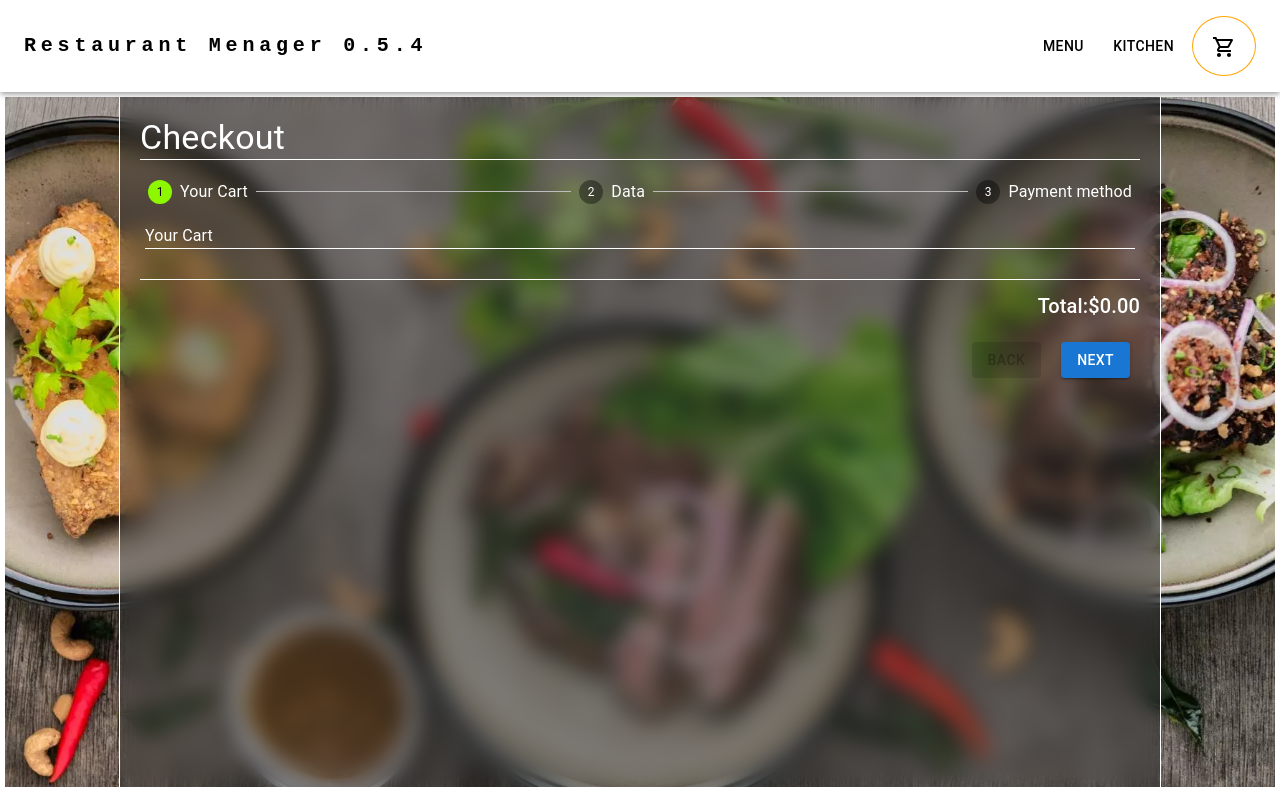
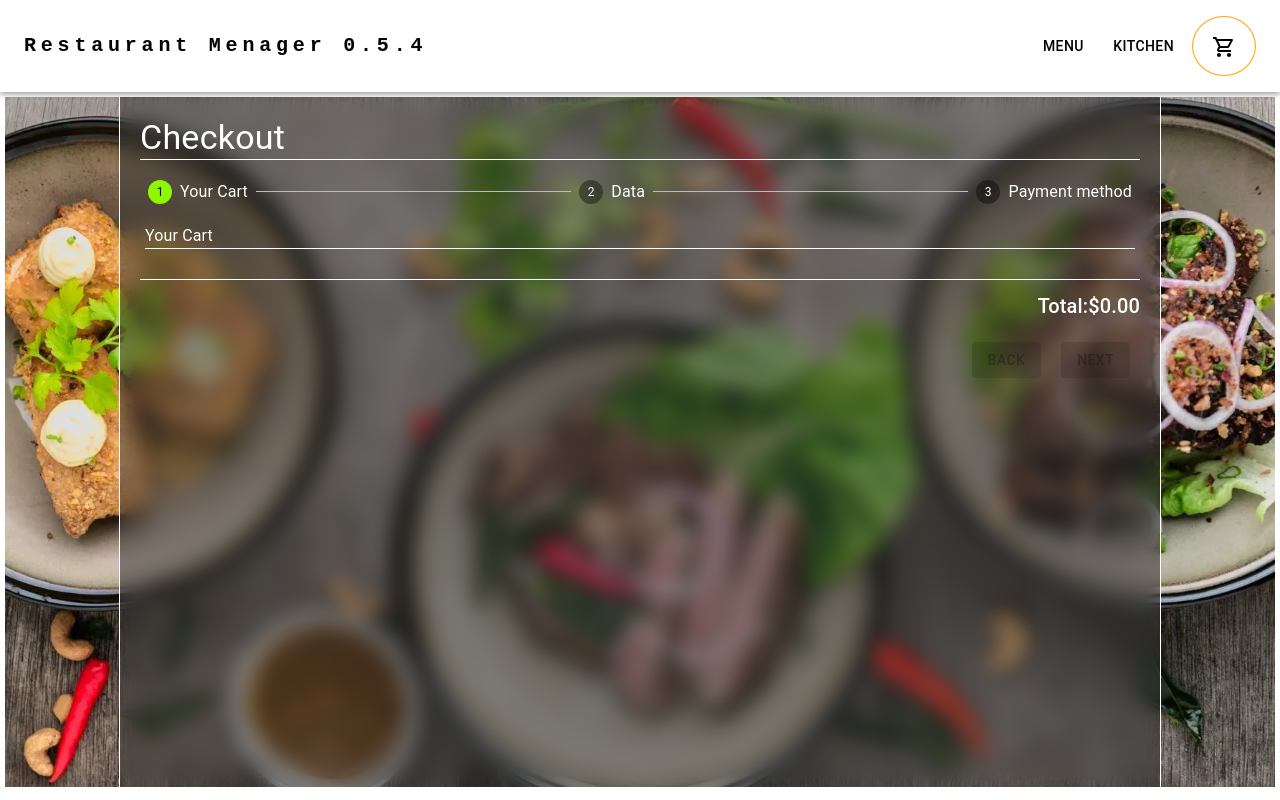
Before and after one commit to PaweLewoniewski/r-manager-app, a React (Vite) app: page /cart in a window 1280 px wide. Built offline with nearby package versions, Linux system fonts and the light colour scheme.

Commit message:
cart_btn

```diff
--- a/src/views/CartStep/CartStep.tsx
+++ b/src/views/CartStep/CartStep.tsx
@@ -4,7 +4,6 @@ import styled from "styled-components";
 import { CardCart } from "../../components/CartCard/CartCard";
 import { useShoppingCart } from "../../context/ShoppingCartContext";
 import { formatCurrency } from "../../utilities/formatCurrency";
-// import shopStoreItems from "../data/database.json";
 import { pageHelper } from "../../queries/queryHelper";
 
 export const CartStep = () => {
--- a/src/views/Checkout/Checkout.tsx
+++ b/src/views/Checkout/Checkout.tsx
@@ -10,6 +10,7 @@ import styled from "styled-components";
 import { CartStep } from "../CartStep/CartStep";
 import { DataStep } from "../DataStep/DataStep";
 import { PaymentStep } from "../PaymentStep/PaymentStep";
+import { useShoppingCart } from "../../context/ShoppingCartContext";
 
 function getSteps() {
   return ["Your Cart", "Data", "Payment method"];
@@ -31,6 +32,7 @@ function getStepContent(step: number) {
 export const Checkout = () => {
   const [activeStep, setActiveStep] = React.useState(0);
   const steps = getSteps();
+  const  { cartQuantity } = useShoppingCart();
 
   const handleNext = () => {
     setActiveStep((prevActiveStep) => prevActiveStep + 1);
@@ -117,6 +119,7 @@ export const Checkout = () => {
                       variant="contained"
                       color="primary"
                       onClick={handleNext}
+                      disabled={cartQuantity <= 0 }
                     >
                       {activeStep === steps.length - 1 ? "Finish" : "Next"}
                     </Button>
```
